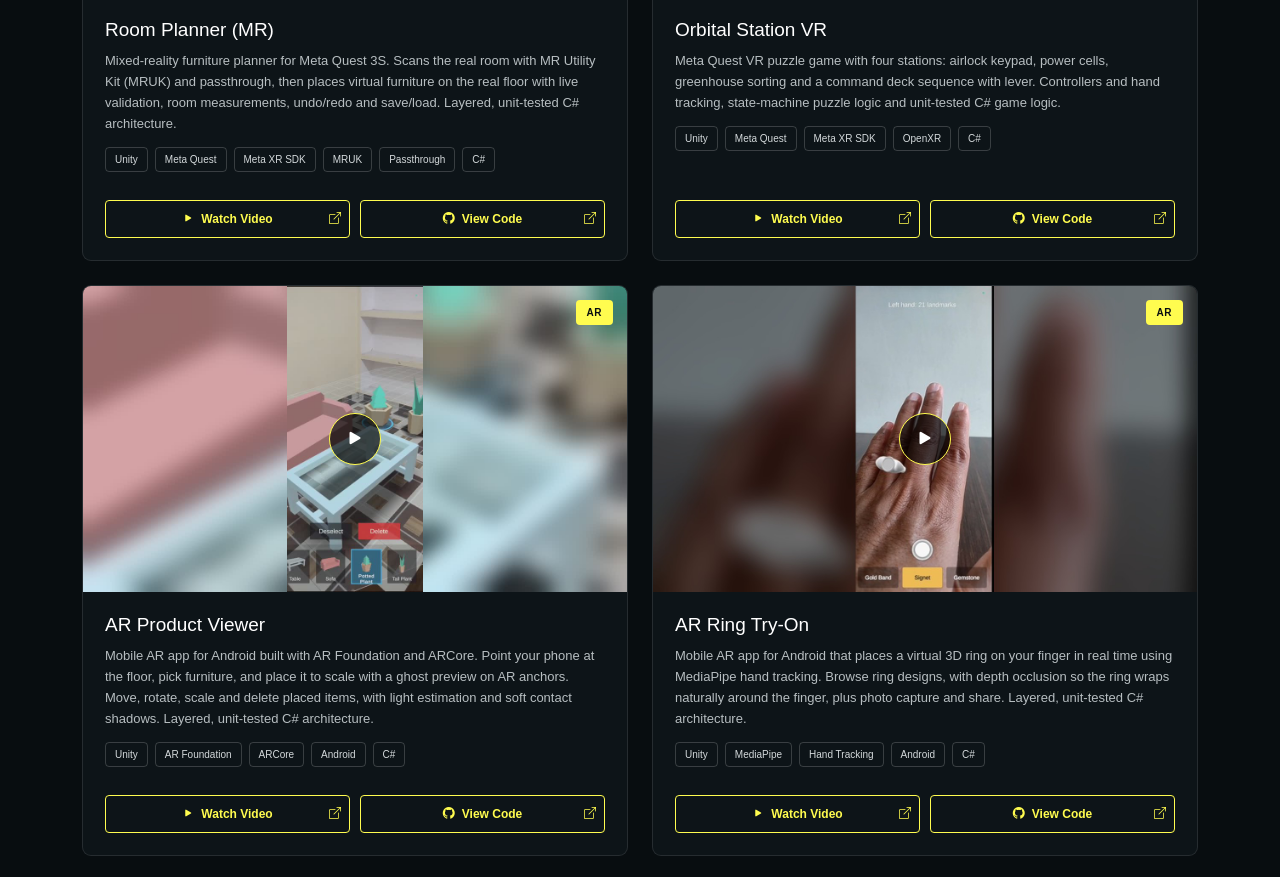
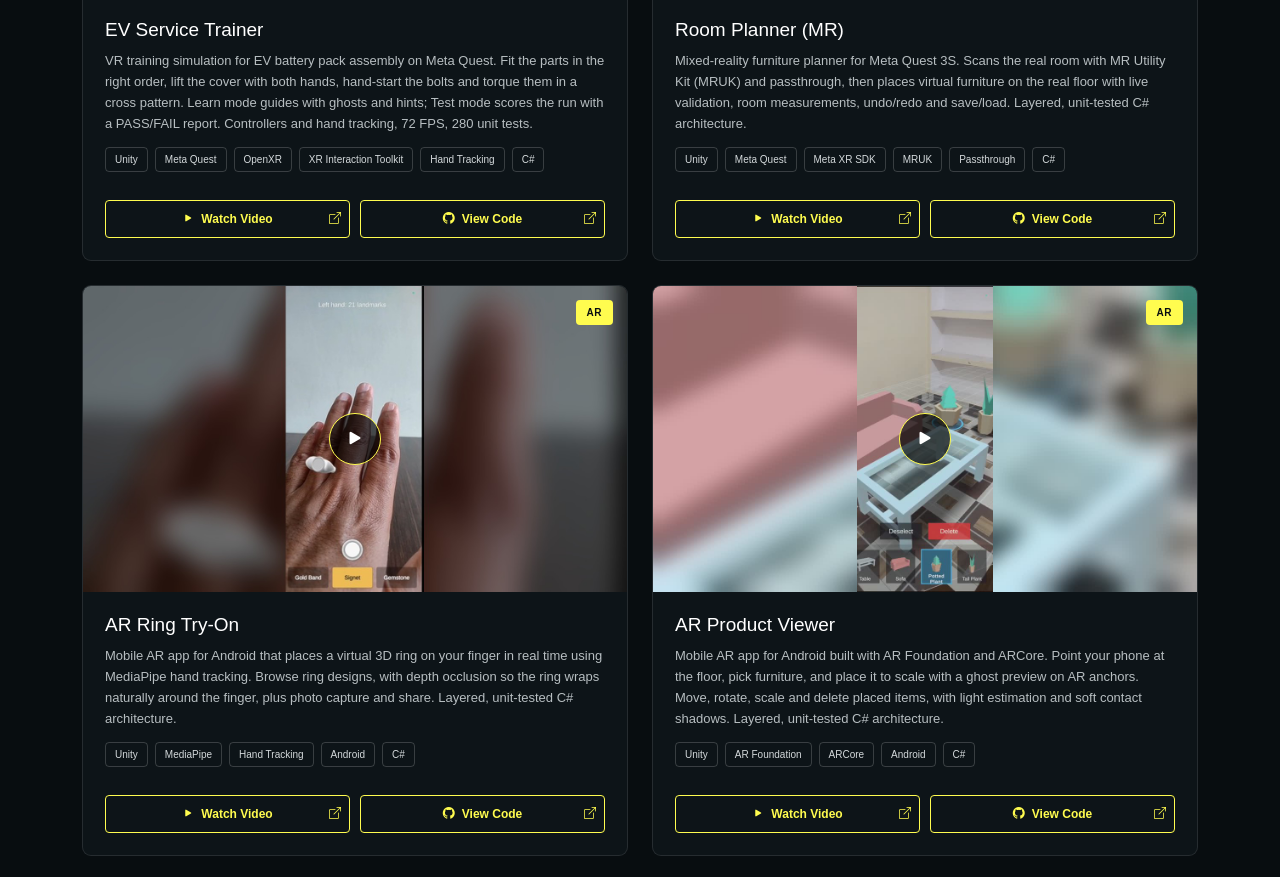
Before and after one commit to BRIJESH151089/Portfolio-Site, a plain HTML site: page index.html in a window 1280 px wide. Shown: the part 1675-2552 px from the top of the page. Drawn offline with nearby package versions, Linux system fonts and the light colour scheme.

Commit message:
Add EV Service Trainer project

```diff
--- a/index.html
+++ b/index.html
@@ -20,7 +20,7 @@
         content="Portfolio of Brijesh Kumar Yadav - Senior Unity Developer with 8+ years of experience building XR (VR/AR/MR) and Metaverse applications and games on Meta Quest, HTC Vive, PICO, Android and WebGL.">
 
     <meta name="keywords"
-        content="Senior Unity Developer, Unity, C#, XR, VR, AR, MR, AR VR MR XR, Metaverse, Meta Quest, HTC Vive, PICO, OpenXR, Meta XR SDK, WebGL, Game Development, Game Developer, Portfolio">
+        content="Senior Unity Developer, Unity, C#, XR, VR, AR, MR, AR VR MR XR, Metaverse, Meta Quest, HTC Vive, PICO, OpenXR, Meta XR SDK, XR Interaction Toolkit, VR Training, WebGL, Game Development, Game Developer, Portfolio">
 
     <meta name="author" content="Brijesh Kumar Yadav">
 
@@ -33,7 +33,7 @@
         content="Brijesh Kumar Yadav | Senior Unity Developer | XR (VR/AR/MR), Metaverse & Games">
     <meta property="og:description"
         content="Portfolio of Brijesh Kumar Yadav - Senior Unity Developer with 8+ years of experience building XR (VR/AR/MR) and Metaverse applications and games on Meta Quest, HTC Vive, PICO, Android and WebGL.">
-    <meta property="og:image" content="https://brijesh151089.github.io/Portfolio-Site/assets/images/orbital-station.jpg">
+    <meta property="og:image" content="https://brijesh151089.github.io/Portfolio-Site/assets/images/ev-service-trainer.jpg">
     <meta property="og:url" content="https://brijesh151089.github.io/Portfolio-Site/">
 
     <meta name="twitter:card" content="summary_large_image">
@@ -41,7 +41,7 @@
         content="Brijesh Kumar Yadav | Senior Unity Developer | XR (VR/AR/MR), Metaverse & Games">
     <meta name="twitter:description"
         content="Portfolio of Brijesh Kumar Yadav - Senior Unity Developer with 8+ years of experience building XR (VR/AR/MR) and Metaverse applications and games on Meta Quest, HTC Vive, PICO, Android and WebGL.">
-    <meta name="twitter:image" content="https://brijesh151089.github.io/Portfolio-Site/assets/images/orbital-station.jpg">
+    <meta name="twitter:image" content="https://brijesh151089.github.io/Portfolio-Site/assets/images/ev-service-trainer.jpg">
 
     <!-- ========================================= -->
     <!-- Browser Title -->
@@ -352,23 +352,25 @@
                 <div class="projects-auto-grid" id="projectsGrid">
 
                         <!-- ========================================= -->
-                        <!-- VR Project - Orbital Station -->
+                        <!-- VR Project - EV Service Trainer -->
                         <!-- ========================================= -->
 
-                        <article class="project-card" data-category="xr">
+                        <article class="project-card project-card-featured" data-category="xr">
 
+                            <span class="project-card-featured-badge">Featured</span>
                             <span class="project-card-category-badge">VR</span>
 
                             <!-- Image -->
 
                             <div class="project-card-media" data-position="center">
 
-                                <a href="https://youtu.be/DZ5hWwO5Y6s" target="_blank" rel="noopener noreferrer"
-                                    class="project-card-media-link" aria-label="Watch Orbital Station VR video">
+                                <a href="https://youtu.be/n1DO1EG7Qcg" target="_blank" rel="noopener noreferrer"
+                                    class="project-card-media-link" aria-label="Watch EV Service Trainer video">
 
-                                    <img src="./assets/images/orbital-station.jpg"
-                                        alt="Orbital Station VR puzzle game for Meta Quest" class="project-card-img"
-                                        width="1280" height="720" decoding="async" loading="lazy">
+                                    <img src="./assets/images/ev-service-trainer.jpg"
+                                        alt="EV Service Trainer - VR battery pack assembly training for Meta Quest"
+                                        class="project-card-img" width="1280" height="720" decoding="async"
+                                        loading="lazy">
 
                                     <span class="project-card-play">
                                         <i class="bi bi-play-fill"></i>
@@ -384,13 +386,14 @@
                             <div class="project-card-body">
 
                                 <h3>
-                                    Orbital Station VR
+                                    EV Service Trainer
                                 </h3>
 
                                 <p>
-                                    Meta Quest VR puzzle game with four stations: airlock keypad, power cells,
-                                    greenhouse sorting and a command deck sequence with lever. Controllers and hand
-                                    tracking, state-machine puzzle logic and unit-tested C# game logic.
+                                    VR training simulation for EV battery pack assembly on Meta Quest. Fit the parts in
+                                    the right order, lift the cover with both hands, hand-start the bolts and torque them
+                                    in a cross pattern. Learn mode guides with ghosts and hints; Test mode scores the run
+                                    with a PASS/FAIL report. Controllers and hand tracking, 72 FPS, 280 unit tests.
                                 </p>
 
 
@@ -398,8 +401,9 @@
 
                                     <span>Unity</span>
                                     <span>Meta Quest</span>
-                                    <span>Meta XR SDK</span>
                                     <span>OpenXR</span>
+                                    <span>XR Interaction Toolkit</span>
+                                    <span>Hand Tracking</span>
                                     <span>C#</span>
 
                                 </div>
@@ -407,7 +411,7 @@
 
                                 <div class="project-card-actions">
 
-                                    <a href="https://youtu.be/DZ5hWwO5Y6s" target="_blank" rel="noopener noreferrer"
+                                    <a href="https://youtu.be/n1DO1EG7Qcg" target="_blank" rel="noopener noreferrer"
                                         class="project-action">
 
                                         <i class="bi bi-play-fill"></i>
@@ -418,7 +422,7 @@
 
                                     </a>
 
-                                    <a href="https://github.com/BRIJESH151089/orbital-station-vr" target="_blank"
+                                    <a href="https://github.com/BRIJESH151089/EVServiceTrainer" target="_blank"
                                         rel="noopener noreferrer" class="project-action">
 
                                         <i class="bi bi-github"></i>
@@ -439,9 +443,8 @@
                         <!-- MR Project - Room Planner -->
                         <!-- ========================================= -->
 
-                        <article class="project-card project-card-featured" data-category="xr">
+                        <article class="project-card" data-category="xr">
 
-                            <span class="project-card-featured-badge">Featured</span>
                             <span class="project-card-category-badge">MR</span>
 
                             <!-- Image -->
@@ -507,6 +510,93 @@
                                     </a>
 
                                     <a href="https://github.com/BRIJESH151089/room-planner-mr" target="_blank"
+                                        rel="noopener noreferrer" class="project-action">
+
+                                        <i class="bi bi-github"></i>
+
+                                        <span>View Code</span>
+
+                                        <i class="bi bi-box-arrow-up-right"></i>
+
+                                    </a>
+
+                                </div>
+
+                            </div>
+
+                        </article>
+
+
+                        <!-- ========================================= -->
+                        <!-- AR Project - AR Ring Try-On -->
+                        <!-- ========================================= -->
+
+                        <article class="project-card" data-category="xr">
+
+                            <span class="project-card-category-badge">AR</span>
+
+                            <!-- Image -->
+
+                            <div class="project-card-media" data-position="center">
+
+                                <a href="https://youtu.be/TzItExuGbWg" target="_blank" rel="noopener noreferrer"
+                                    class="project-card-media-link" aria-label="Watch AR Ring Try-On video">
+
+                                    <img src="./assets/images/ar-ring-tryon.jpg"
+                                        alt="AR Ring Try-On - try on virtual rings with hand tracking"
+                                        class="project-card-img" width="1280" height="720" decoding="async"
+                                        loading="lazy">
+
+                                    <span class="project-card-play">
+                                        <i class="bi bi-play-fill"></i>
+                                    </span>
+
+                                </a>
+
+                            </div>
+
+
+                            <!-- Content -->
+
+                            <div class="project-card-body">
+
+                                <h3>
+                                    AR Ring Try-On
+                                </h3>
+
+                                <p>
+                                    Mobile AR app for Android that places a virtual 3D ring on your finger in real time
+                                    using MediaPipe hand tracking. Browse ring designs, with depth occlusion so the ring
+                                    wraps naturally around the finger, plus photo capture and share. Layered,
+                                    unit-tested C# architecture.
+                                </p>
+
+
+                                <div class="project-tags">
+
+                                    <span>Unity</span>
+                                    <span>MediaPipe</span>
+                                    <span>Hand Tracking</span>
+                                    <span>Android</span>
+                                    <span>C#</span>
+
+                                </div>
+
+
+                                <div class="project-card-actions">
+
+                                    <a href="https://youtu.be/TzItExuGbWg" target="_blank" rel="noopener noreferrer"
+                                        class="project-action">
+
+                                        <i class="bi bi-play-fill"></i>
+
+                                        <span>Watch Video</span>
+
+                                        <i class="bi bi-box-arrow-up-right"></i>
+
+                                    </a>
+
+                                    <a href="https://github.com/BRIJESH151089/ar-ring-tryon" target="_blank"
                                         rel="noopener noreferrer" class="project-action">
 
                                         <i class="bi bi-github"></i>
@@ -611,25 +701,25 @@
                         </article>
 
 
+
                         <!-- ========================================= -->
-                        <!-- AR Project - AR Ring Try-On -->
+                        <!-- VR Project - Orbital Station -->
                         <!-- ========================================= -->
 
                         <article class="project-card" data-category="xr">
 
-                            <span class="project-card-category-badge">AR</span>
+                            <span class="project-card-category-badge">VR</span>
 
                             <!-- Image -->
 
                             <div class="project-card-media" data-position="center">
 
-                                <a href="https://youtu.be/TzItExuGbWg" target="_blank" rel="noopener noreferrer"
-                                    class="project-card-media-link" aria-label="Watch AR Ring Try-On video">
+                                <a href="https://youtu.be/DZ5hWwO5Y6s" target="_blank" rel="noopener noreferrer"
+                                    class="project-card-media-link" aria-label="Watch Orbital Station VR video">
 
-                                    <img src="./assets/images/ar-ring-tryon.jpg"
-                                        alt="AR Ring Try-On - try on virtual rings with hand tracking"
-                                        class="project-card-img" width="1280" height="720" decoding="async"
-                                        loading="lazy">
+                                    <img src="./assets/images/orbital-station.jpg"
+                                        alt="Orbital Station VR puzzle game for Meta Quest" class="project-card-img"
+                                        width="1280" height="720" decoding="async" loading="lazy">
 
                                     <span class="project-card-play">
                                         <i class="bi bi-play-fill"></i>
@@ -645,23 +735,22 @@
                             <div class="project-card-body">
 
                                 <h3>
-                                    AR Ring Try-On
+                                    Orbital Station VR
                                 </h3>
 
                                 <p>
-                                    Mobile AR app for Android that places a virtual 3D ring on your finger in real time
-                                    using MediaPipe hand tracking. Browse ring designs, with depth occlusion so the ring
-                                    wraps naturally around the finger, plus photo capture and share. Layered,
-                                    unit-tested C# architecture.
+                                    Meta Quest VR puzzle game with four stations: airlock keypad, power cells,
+                                    greenhouse sorting and a command deck sequence with lever. Controllers and hand
+                                    tracking, state-machine puzzle logic and unit-tested C# game logic.
                                 </p>
 
 
                                 <div class="project-tags">
 
                                     <span>Unity</span>
-                                    <span>MediaPipe</span>
-                                    <span>Hand Tracking</span>
-                                    <span>Android</span>
+                                    <span>Meta Quest</span>
+                                    <span>Meta XR SDK</span>
+                                    <span>OpenXR</span>
                                     <span>C#</span>
 
                                 </div>
@@ -669,7 +758,7 @@
 
                                 <div class="project-card-actions">
 
-                                    <a href="https://youtu.be/TzItExuGbWg" target="_blank" rel="noopener noreferrer"
+                                    <a href="https://youtu.be/DZ5hWwO5Y6s" target="_blank" rel="noopener noreferrer"
                                         class="project-action">
 
                                         <i class="bi bi-play-fill"></i>
@@ -680,7 +769,7 @@
 
                                     </a>
 
-                                    <a href="https://github.com/BRIJESH151089/ar-ring-tryon" target="_blank"
+                                    <a href="https://github.com/BRIJESH151089/orbital-station-vr" target="_blank"
                                         rel="noopener noreferrer" class="project-action">
 
                                         <i class="bi bi-github"></i>
@@ -1002,6 +1091,7 @@
                             <span class="skill-chip">Meta XR SDK</span>
                             <span class="skill-chip">OpenXR</span>
                             <span class="skill-chip">XR Interaction Toolkit</span>
+                            <span class="skill-chip">XR Hands</span>
                             <span class="skill-chip">AR Foundation</span>
                             <span class="skill-chip">ARCore</span>
                             <span class="skill-chip">ARKit</span>
```
Also changed, not shown: assets/images/ev-service-trainer.jpg (added).
